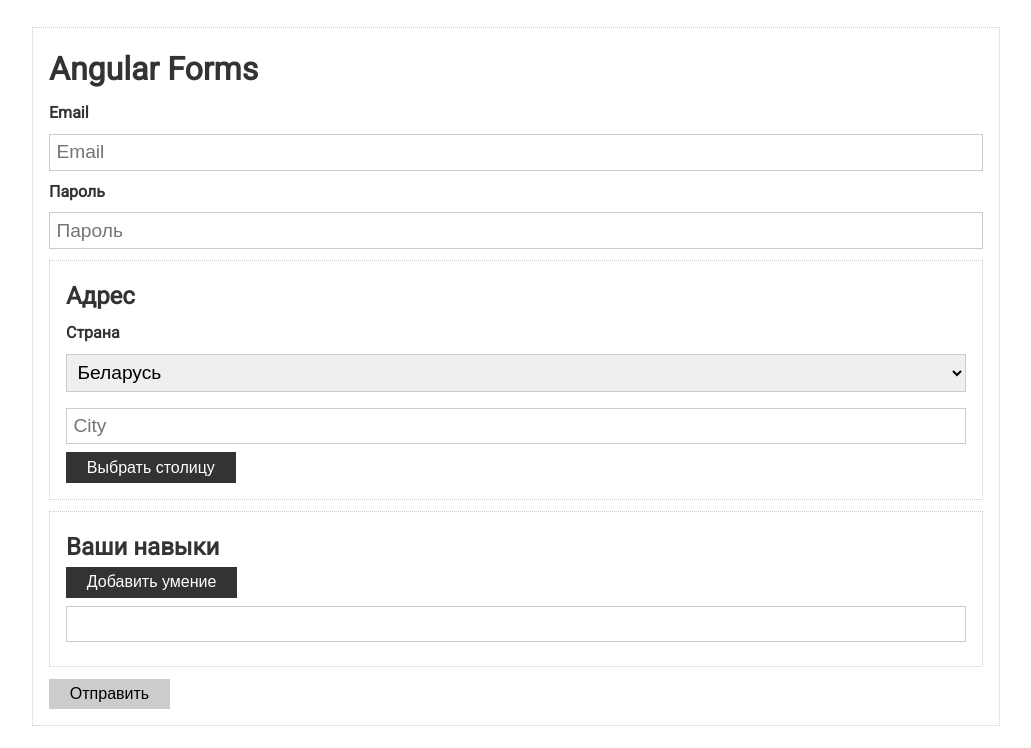
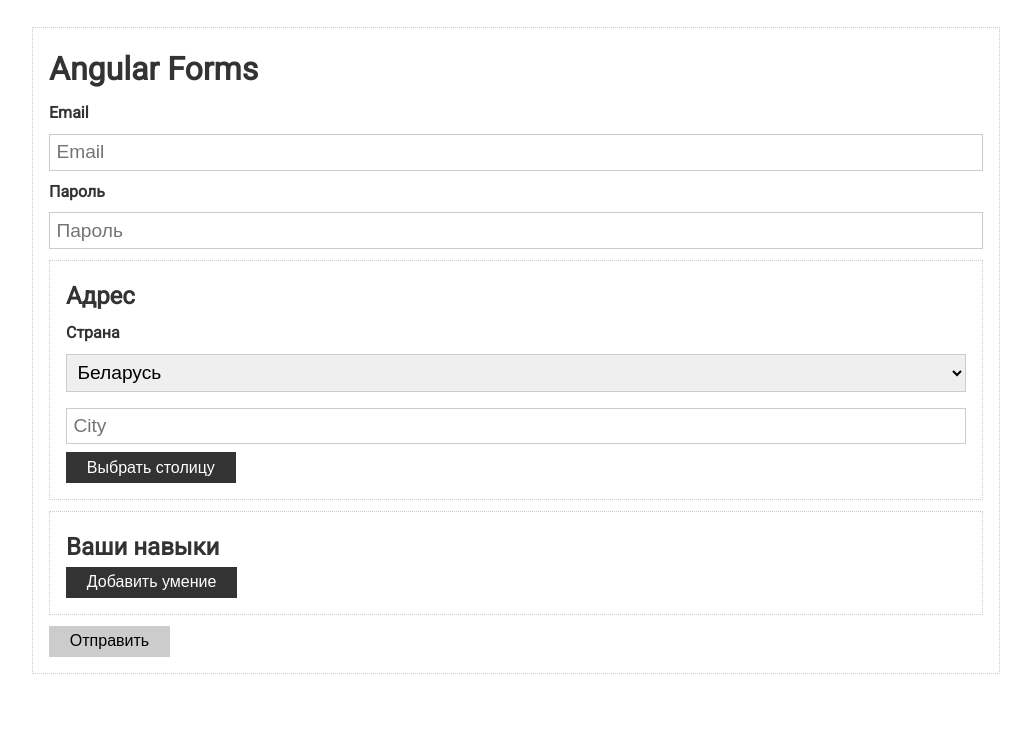
Before and after one commit to sergeynagorny/angular-basics, an Angular app: page / in a window 1280 px wide. Shown: the top 748 px of the page, without its empty margins (124-1155 px from the left). Built offline with nearby package versions, Linux system fonts and the light colour scheme.

Commit message:
dynamic form group

```diff
--- a/src/app/app.component.html
+++ b/src/app/app.component.html
@@ -48,12 +48,12 @@
       <button type="button" class="btn" (click)="setCapital()">Выбрать столицу</button>
     </div>
 
-    <div class="card">
+    <div class="card" formGroupName="skills">
       <h2>Ваши навыки</h2>
-      <button type="button" class="btn">Добавить умение</button>
-      <div class="form-control">
-        <label></label>
-        <input type="text">
+      <button type="button" class="btn" (click)="addSkill()">Добавить умение</button>
+      <div class="form-control" *ngFor="let control of form.get('skills')?.value; let idx = index">
+        <label>{{idx + 1}}. {{control}}</label>
+        <input type="text" [formControlName]="idx">
       </div>
     </div>
 
--- a/src/app/app.component.ts
+++ b/src/app/app.component.ts
@@ -1,5 +1,5 @@
 import { Component } from '@angular/core';
-import { FormControl, FormGroup, Validators } from '@angular/forms';
+import { FormArray, FormControl, FormGroup, Validators } from '@angular/forms';
 
 @Component({
   selector: 'app-root',
@@ -20,6 +20,7 @@
         country: new FormControl('by'),
         city: new FormControl('', Validators.required),
       }),
+      skills: new FormArray([]),
     });
   }
 
@@ -44,4 +45,9 @@
       address: { city: currentCity },
     });
   }
+
+  addSkill() {
+    const control = new FormControl('');
+    (this.form.get('skills') as FormArray).push(control);
+  }
 }
```
